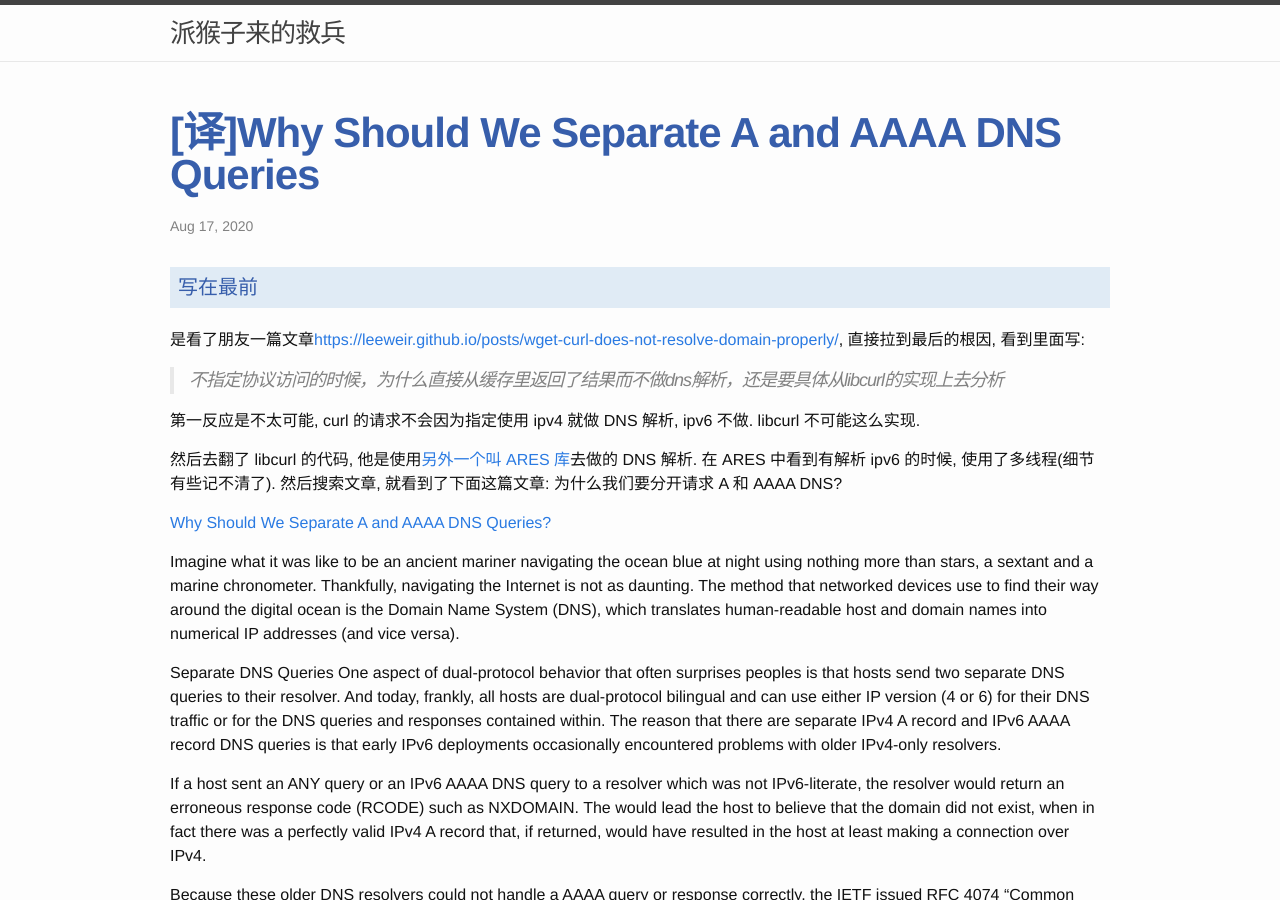
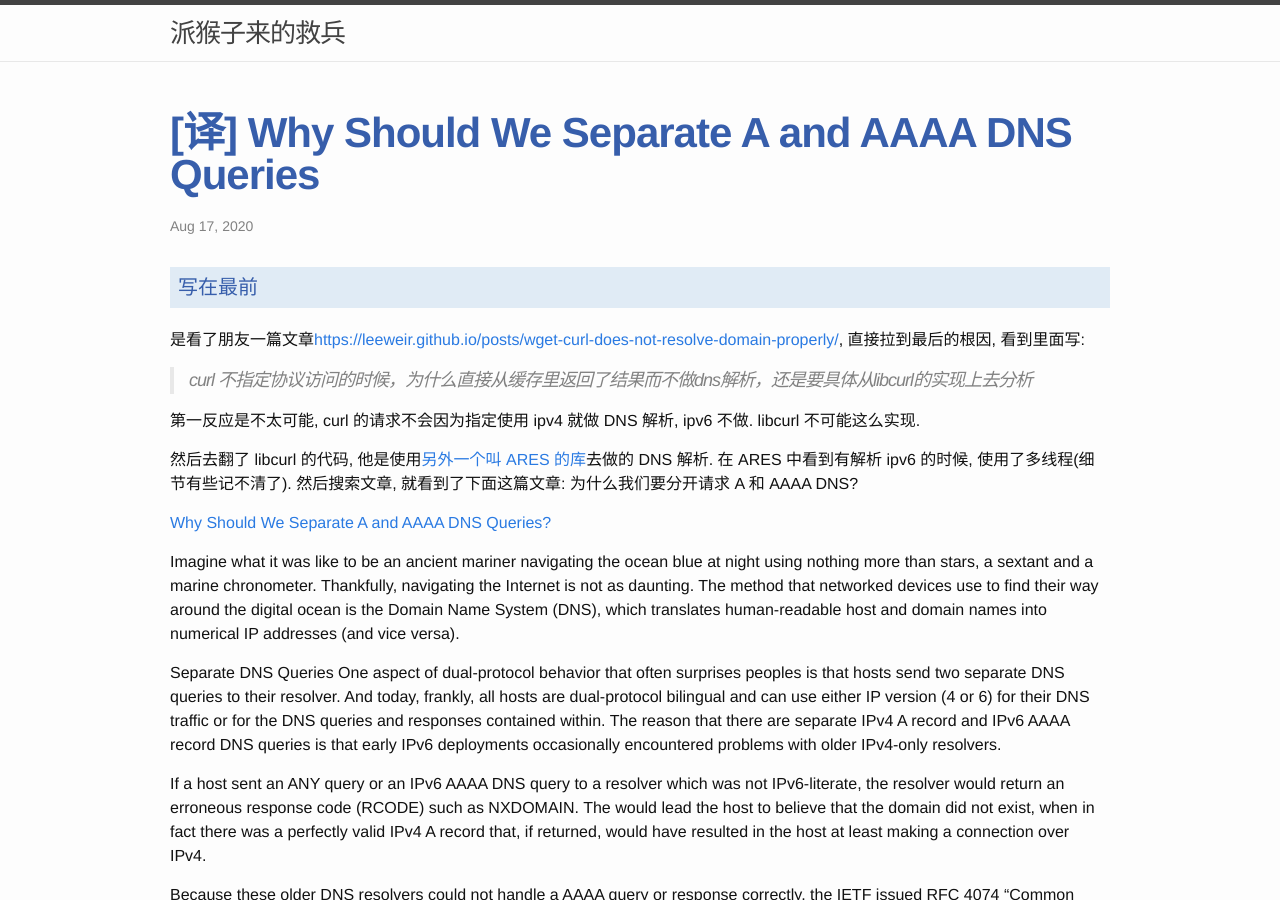
Before and after one commit to childe/ohmycat, a Jekyll site: the page built from _posts/2020-08-17-dns-query-in-curl.md, in a window 1280 px wide and 900 px high. Built offline with Jekyll 4.4.1, drawn with Linux system fonts in a browser that asks for light colours; our own code applies the rules of GitHub Pages for plain Markdown files.

Commit message:
modified:   _posts/2020-08-17-dns-query-in-curl.md

```diff
--- a/_posts/2020-08-17-dns-query-in-curl.md
+++ b/_posts/2020-08-17-dns-query-in-curl.md
@@ -1,7 +1,7 @@
 ---
 
 date: 2020-08-17T15:58:11+0800
-title: '[译]Why Should We Separate A and AAAA DNS Queries'
+title: '[译] Why Should We Separate A and AAAA DNS Queries'
 
 ---
 
@@ -9,11 +9,11 @@ title: '[译]Why Should We Separate A and AAAA DNS Queries'
 
 是看了朋友一篇文章[https://leeweir.github.io/posts/wget-curl-does-not-resolve-domain-properly/](https://leeweir.github.io/posts/wget-curl-does-not-resolve-domain-properly/), 直接拉到最后的根因, 看到里面写:
 
-> 不指定协议访问的时候，为什么直接从缓存里返回了结果而不做dns解析，还是要具体从libcurl的实现上去分析
+> curl 不指定协议访问的时候，为什么直接从缓存里返回了结果而不做dns解析，还是要具体从libcurl的实现上去分析
 
 第一反应是不太可能, curl 的请求不会因为指定使用 ipv4 就做 DNS 解析,  ipv6 不做. libcurl 不可能这么实现.
 
-然后去翻了 libcurl 的代码, 他是使用[另外一个叫 ARES 库](https://github.com/c-ares/c-ares)去做的 DNS 解析. 在 ARES 中看到有解析 ipv6 的时候, 使用了多线程(细节有些记不清了). 然后搜索文章, 就看到了下面这篇文章: 为什么我们要分开请求 A 和 AAAA DNS?
+然后去翻了 libcurl 的代码, 他是使用[另外一个叫 ARES 的库](https://github.com/c-ares/c-ares)去做的 DNS 解析. 在 ARES 中看到有解析 ipv6 的时候, 使用了多线程(细节有些记不清了). 然后搜索文章, 就看到了下面这篇文章: 为什么我们要分开请求 A 和 AAAA DNS?
 
 [Why Should We Separate A and AAAA DNS Queries?](https://blogs.infoblox.com/ipv6-coe/why-should-we-separate-a-and-aaaa-dns-queries/)
 
```
